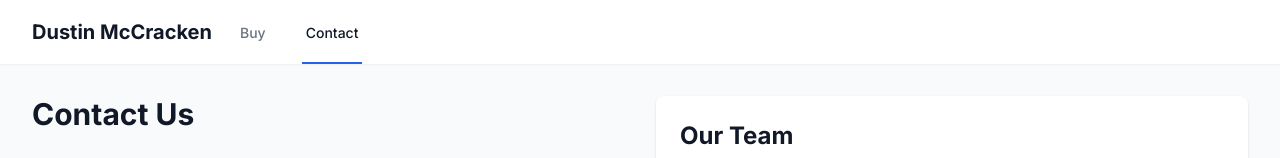
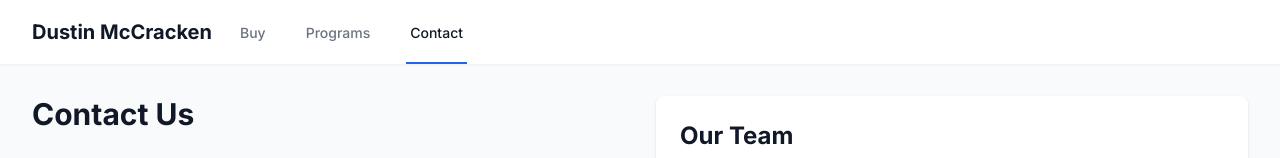
Before and after one commit to MenaceIncorporated/Dustin-McCracken, a Next.js app: page /contact in a window 1280 px wide. Shown: the top 158 px of the page. Built offline with nearby package versions, Linux system fonts and the light colour scheme.

Commit message:
fix: Remove onClick prop from PropertyCard

```diff
--- a/src/app/buy/page.tsx
+++ b/src/app/buy/page.tsx
@@ -247,7 +247,6 @@ export default function BuyPage() {
                 <PropertyCard
                   key={property.id}
                   {...property}
-                  onClick={() => console.log('Property clicked:', property.id)}
                 />
               ))}
             </div>
--- a/src/components/features/PropertyCard.tsx
+++ b/src/components/features/PropertyCard.tsx
@@ -1,6 +1,7 @@
 'use client'
 
 import Image from 'next/image'
+import Link from 'next/link'
 
 interface PropertyCardProps {
   id: number
@@ -14,7 +15,6 @@ interface PropertyCardProps {
   status?: string
   yearBuilt?: number
   features?: string[]
-  onClick?: () => void
 }
 
 export default function PropertyCard({
@@ -28,13 +28,12 @@ export default function PropertyCard({
   type,
   status,
   yearBuilt,
-  features,
-  onClick
+  features
 }: PropertyCardProps) {
   return (
-    <div
-      className="bg-white rounded-lg shadow-lg overflow-hidden cursor-pointer hover:shadow-xl transition-shadow duration-200"
-      onClick={onClick}
+    <Link
+      href={`/properties/${id}`}
+      className="block bg-white rounded-lg shadow-lg overflow-hidden cursor-pointer hover:shadow-xl transition-shadow duration-200"
     >
       <div className="relative h-48 md:h-64">
         <Image
@@ -99,6 +98,6 @@ export default function PropertyCard({
           </div>
         )}
       </div>
-    </div>
+    </Link>
   )
 }
--- a/src/components/layout/Header.tsx
+++ b/src/components/layout/Header.tsx
@@ -28,6 +28,16 @@ export default function Header() {
                 Buy
               </Link>
               <Link
+                href="/programs"
+                className={`${
+                  pathname === '/programs'
+                    ? 'border-primary text-gray-900'
+                    : 'border-transparent text-gray-500 hover:border-gray-300 hover:text-gray-700'
+                } inline-flex items-center px-1 pt-1 border-b-2 text-sm font-medium`}
+              >
+                Programs
+              </Link>
+              <Link
                 href="/contact"
                 className={`${
                   pathname === '/contact'
```
